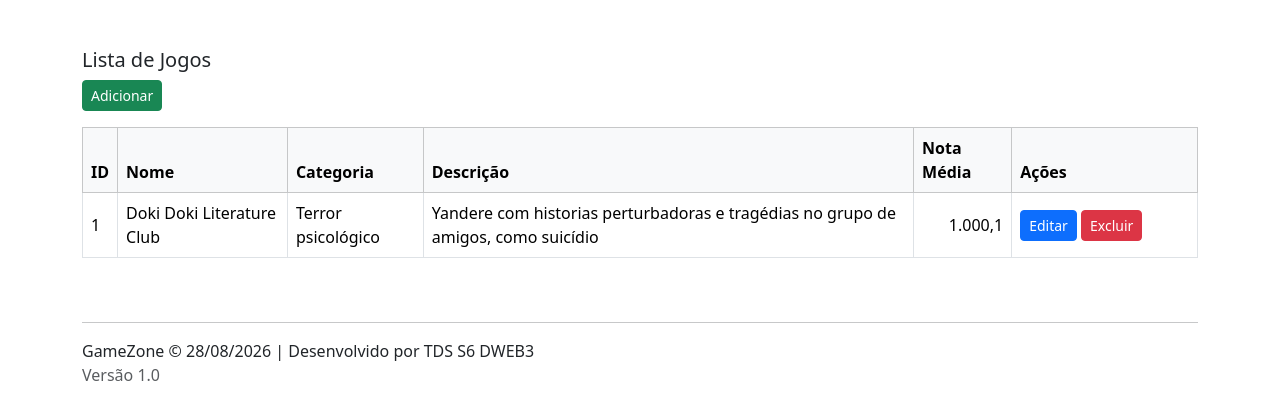
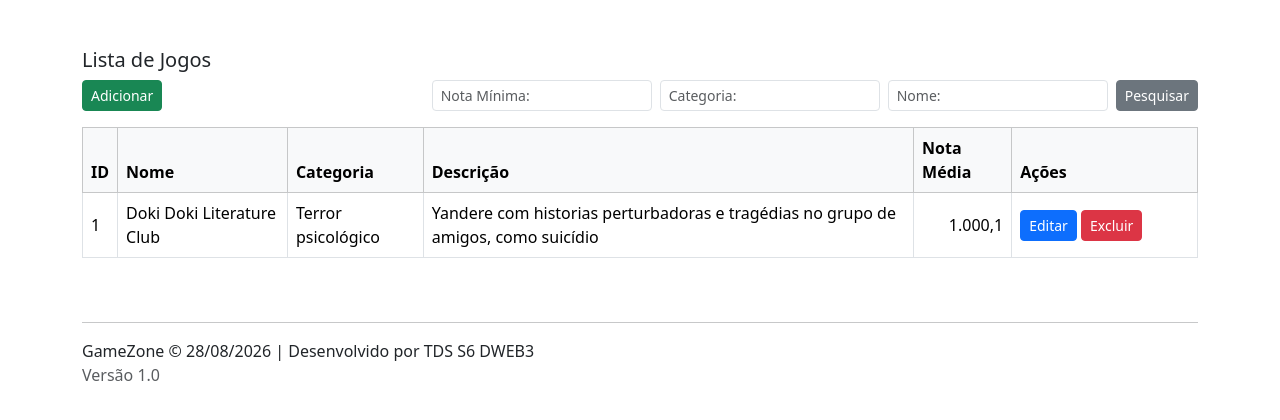
Before and after one commit to Arisu-Shimada/desenvolvimentoWeb, a PHP site: page /JogosController.php in a window 1280 px wide. Shown: the part 56-476 px from the top of the page. Run offline with PHP 8.4, Linux system fonts and the light colour scheme; data comes from the database, SQL or seed files in the repository.

Commit message:
atividade busca pesquisa no ProjetoSlide6

```diff
--- a/ProjetoSlide6/JogosController.php
+++ b/ProjetoSlide6/JogosController.php
@@ -16,6 +16,12 @@ switch ($acao) {
         break;
     case 'excluir':
         $controller->excluir();
+        break;
+    case 'pesquisar':
+        $controller->pesquisar();
+        break;
+    case 'pesquisarCategorias':
+        $controller->pesquisarCategorias();
         break;
      default:
         $controller->index();
@@ -93,6 +99,27 @@ public function editar() {
         exit;
     }
 
+    public function pesquisar() {
+        $pdo = getConnection();
+        $busca = $_POST['busca'] ?? '';
+        $categoria = $_POST['categoria'] ?? '';
+        $nota_minima = $_POST['nota_minima'] ?? '';
 
+        $stmt = $pdo->prepare(
+            "SELECT * FROM jogos
+            WHERE nome LIKE :busca AND
+            categoria like :categoria AND
+            nota_media > :nota_minima;"
+        );
+        $stmt->execute(
+            [':busca' => '%' . $busca . '%',
+             ':categoria' => '%' . $categoria . '%',
+             ':nota_minima' => $nota_minima]
+        );
+        $dados = $stmt->fetchAll(PDO::FETCH_ASSOC);
 
+        include '_cabecalho.php';
+        include 'listaJogo.php';
+        include '_rodape.php';
+    }
 }
--- a/ProjetoSlide6/listaJogo.php
+++ b/ProjetoSlide6/listaJogo.php
@@ -1,7 +1,23 @@
 <h5 class="mt-5">Lista de Jogos</h5>
 
+<div class="d-flex justify-content-between align-items-center mb-3">
+    <a href="?acao=novo" class="btn btn-success btn-sm">Adicionar</a>
 
-<a href="?acao=novo" class="btn btn-success btn-sm mb-3">Adicionar</a>
+    <form action="?acao=pesquisar" method="POST" class="d-flex gap-2">
+        <input type="text" name="nota_minima" class="form-control form-control-sm"
+                placeholder="Nota Mínima:"
+                value="<?= $nota_minima ?? "" ?>">
+
+        <input type="text" name="categoria" class="form-control form-control-sm"
+                placeholder="Categoria:"
+                value="<?= $categoria ?? "" ?>">
+
+        <input type="text" name="busca" class="form-control form-control-sm"
+                placeholder="Nome:"
+                value="<?= $busca ?? "" ?>">
+        <button type="submit" class="btn btn-secondary btn-sm">Pesquisar</button>
+    </form>
+</div>
 
 <div class="table-responsive">
 <table class="table table-bordered align-middle">
--- a/slide2_19_08/ProdutoController.php
+++ b/slide2_19_08/ProdutoController.php
@@ -104,6 +104,4 @@ class ProdutoController {
         include 'listaProduto.php';
         include '_rodape.php';
     }
-
-
 }
```
Also changed, not shown: fundo2.jpg (added), 1 other file.
